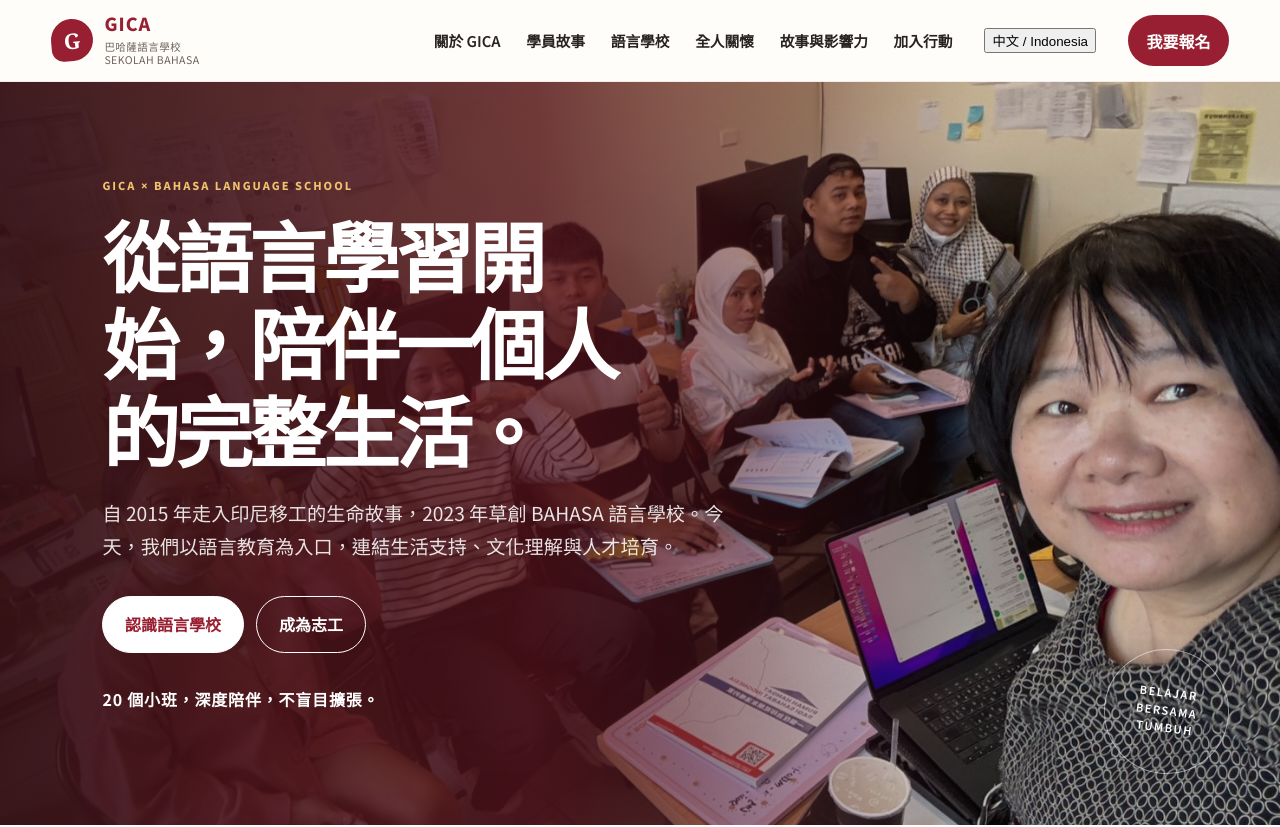
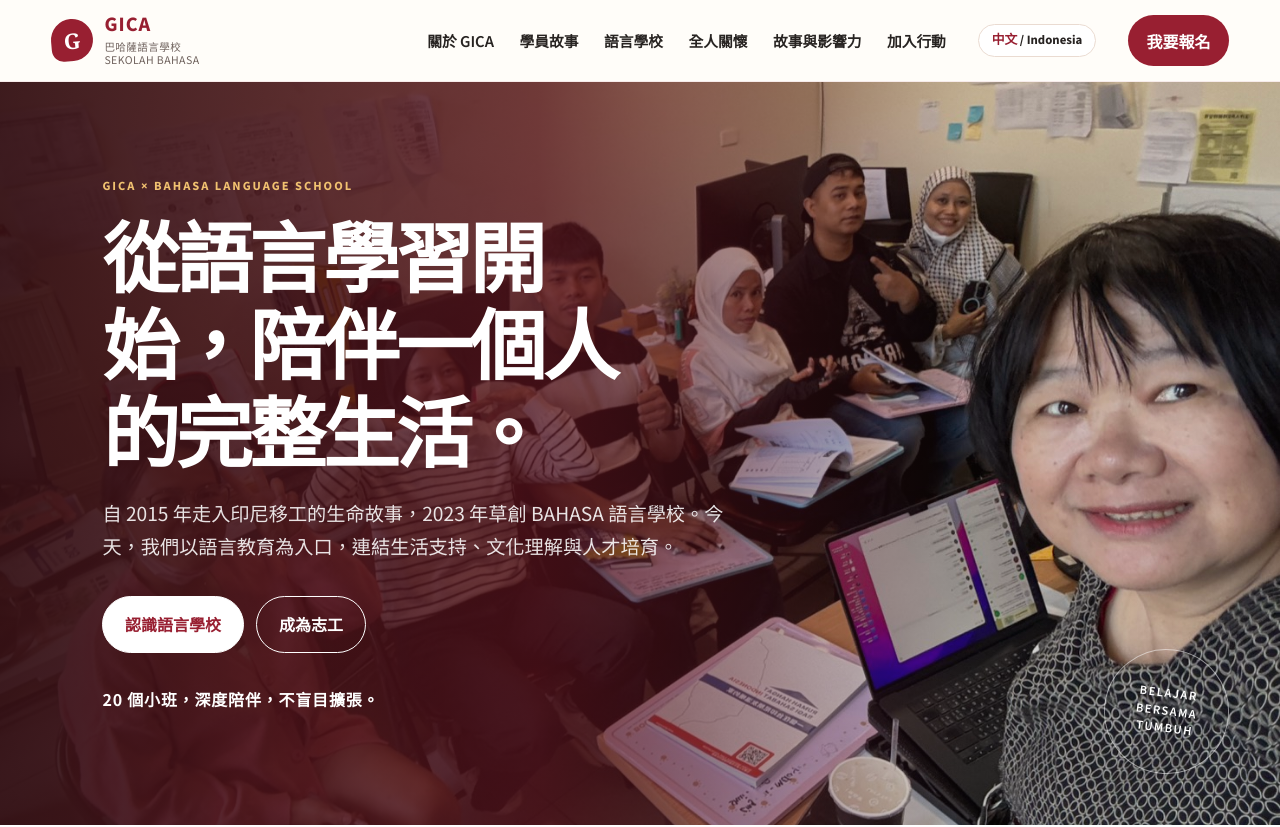
Before and after one commit to G-SEKOLAH-BAHASA/GICA, a website: page public/index.html in a window 1280 px wide. Shown: the top 827 px of the page. Drawn offline with nearby package versions, Linux system fonts and the light colour scheme.

Commit message:
Add Chinese-Indonesian language switcher

```diff
--- a/public/styles.css
+++ b/public/styles.css
@@ -188,3 +188,7 @@
   html { scroll-behavior: auto; }
   * { transition: none !important; }
 }
+
+
+.language-toggle{border:1px solid var(--line);background:#fff;color:var(--ink);border-radius:999px;padding:.55rem .8rem;font:700 .8rem/1 "Source Sans 3",sans-serif;cursor:pointer;white-space:nowrap}.language-toggle:hover,.language-toggle:focus-visible{border-color:var(--red);color:var(--red)}.language-toggle[data-language="id"] .lang-id,.language-toggle:not([data-language="id"]) .lang-zh{color:var(--red)}
+@media(max-width:980px){.language-toggle{margin-left:auto}.site-header{gap:.75rem}}
```
